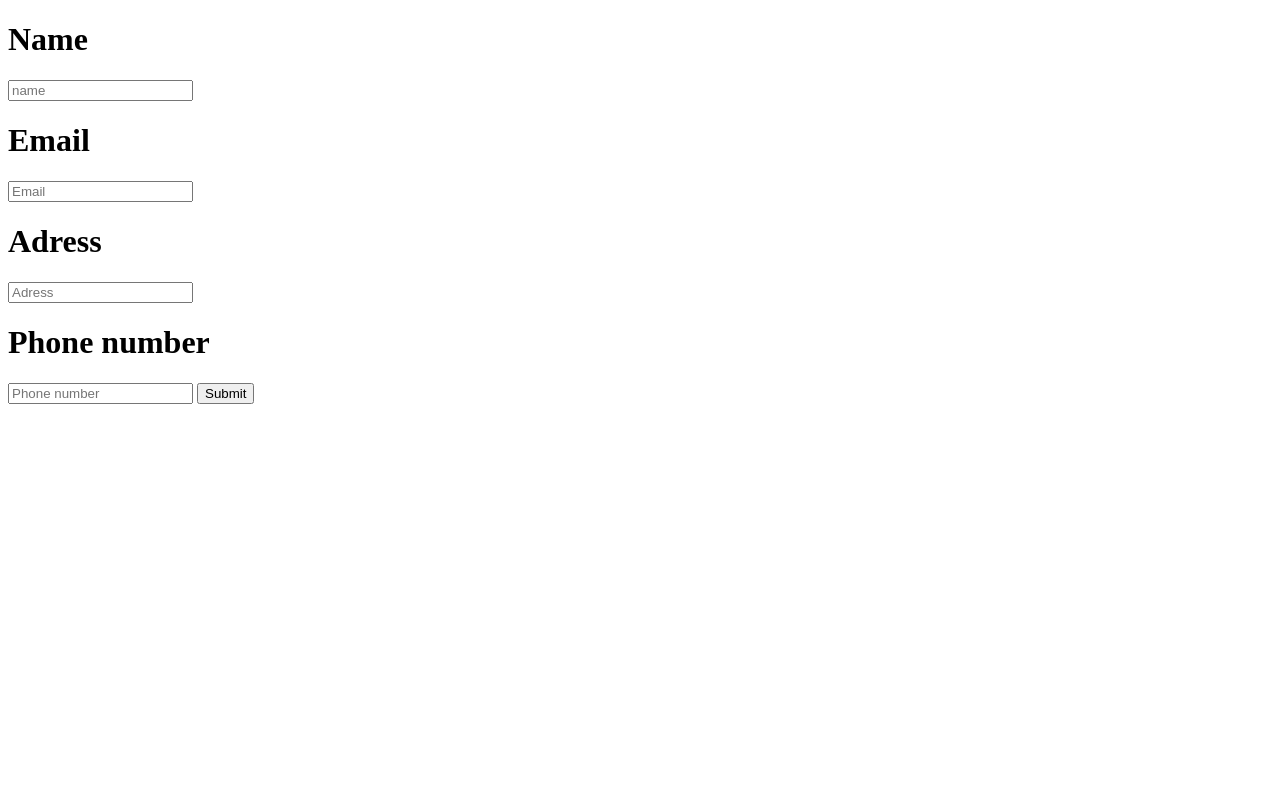
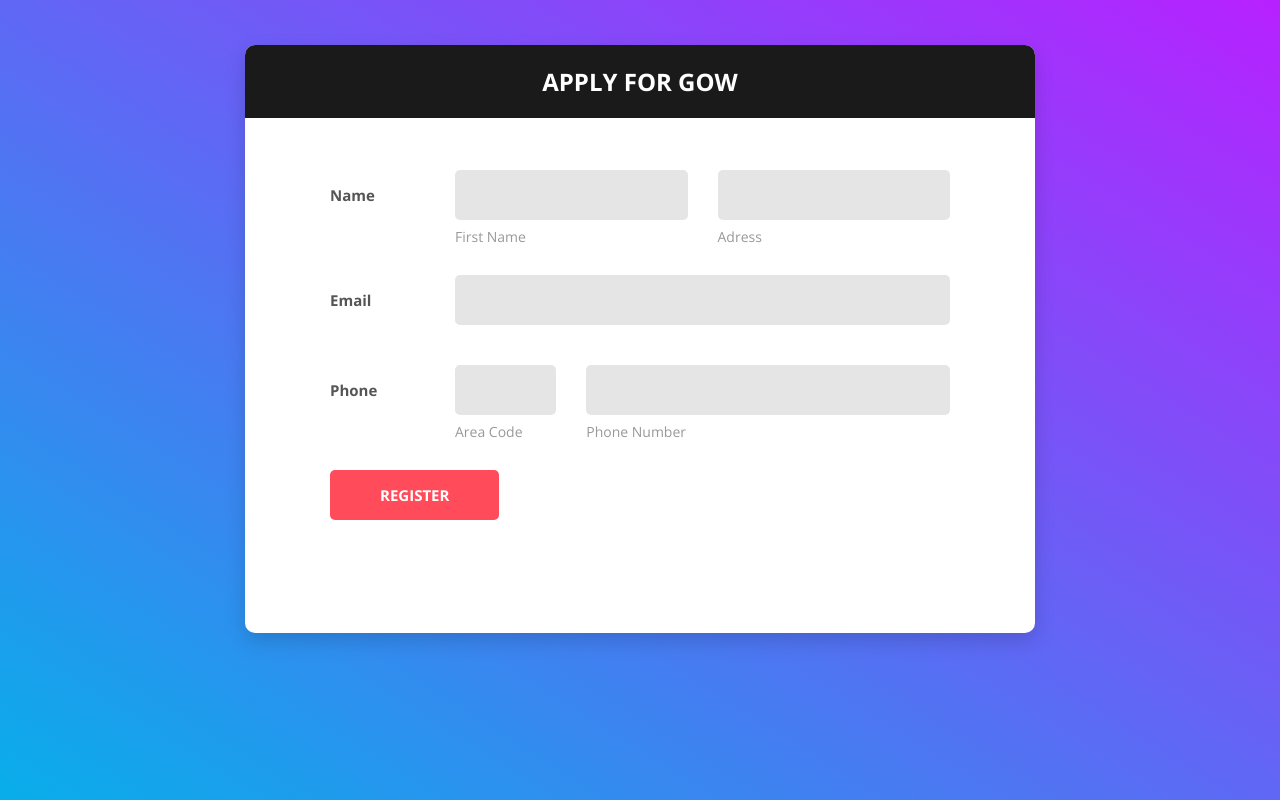
Before and after one commit to itamar19-meet/GOW, a Flask app: page /Apply in a window 1280 px wide. Run offline with Flask 2, Linux system fonts and the light colour scheme.

Commit message:
added the application 2

```diff
--- a/app.py
+++ b/app.py
@@ -53,7 +53,7 @@ def level():
 @app.route('/Apply', methods=['GET', 'POST'])
 def apply():
     if request.method == 'GET':
-           return render_template('Apply.html')
+           return render_template('application_2.html')
     else:
         name = request.form['name']
         adress = request.form['adress']
--- a/templates/application_2.html
+++ b/templates/application_2.html
@@ -52,6 +52,7 @@
   </head>
 
   <body>
+        <form action ="/Apply" method="post" >
     <div class="page-wrapper bg-gra-03 p-t-45 p-b-50">
       <div class="wrapper wrapper--w790">
         <div class="card card-5">
@@ -69,7 +70,7 @@
                         <input
                           class="input--style-5"
                           type="text"
-                          name="first_name"
+                          name="name"
                         />
                         <label class="label--desc">first name</label>
                       </div>
@@ -79,9 +80,9 @@
                         <input
                           class="input--style-5"
                           type="text"
-                          name="last_name"
+                          name="adress"
                         />
-                        <label class="label--desc">last name</label>
+                        <label class="label--desc">Adress</label>
                       </div>
                     </div>
                   </div>
@@ -101,7 +102,7 @@
                 <div class="name">Email</div>
                 <div class="value">
                   <div class="input-group">
-                    <input class="input--style-5" type="email" name="email" />
+                    <input class="input--style-5" type="email" name="Email" />
                   </div>
                 </div>
               </div>
@@ -183,7 +184,7 @@
         </div>
       </div>
     </div>
-
+</form>
     <!-- Jquery JS-->
     <script src="../application_static/vendor/jquery/jquery.min.js"></script>
     <!-- Vendor JS-->
```
